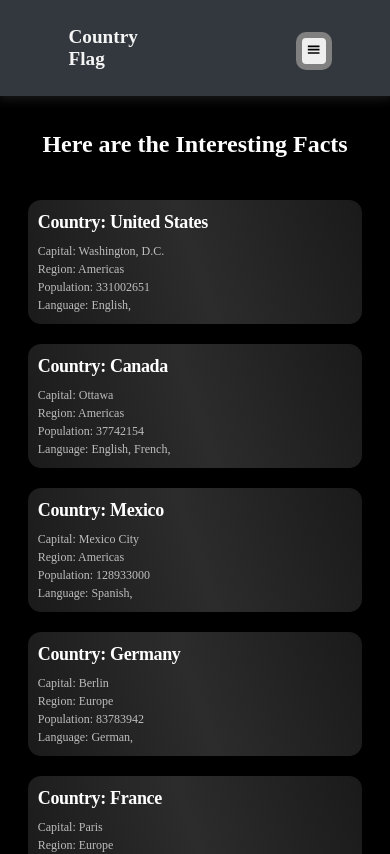
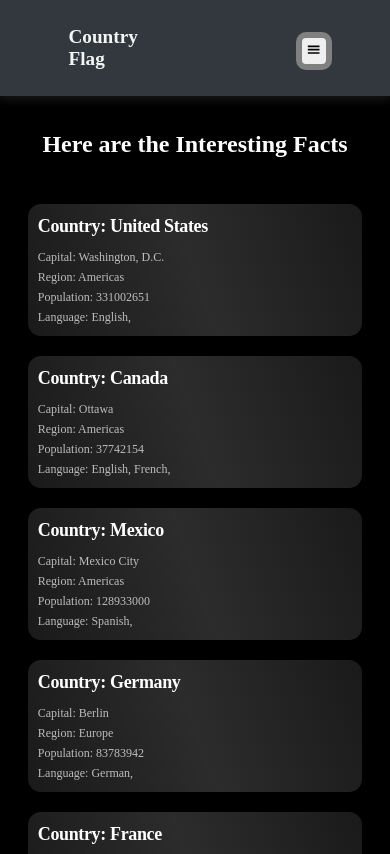
Before and after one commit to Rajsingh704596/CountryDetailsWebsite, a React (Vite) app: page /about in a window 390 px wide. Shown: the top 854 px of the page. Built offline with nearby package versions, Linux system fonts and the light colour scheme.

Commit message:
add data

```diff
--- a/src/css/about.css
+++ b/src/css/about.css
@@ -108,6 +108,10 @@
         gap: 1rem; /* Further reduced gap */
     }
 
+    .card{
+        margin:4px 0px;
+    }
+
     .section-about {
         width: 95%; /* Further adjusted width */
         margin: 1rem auto; /* Further reduced margin */
```
